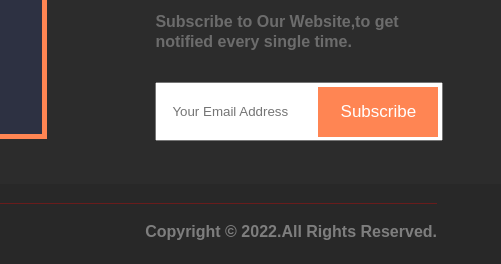
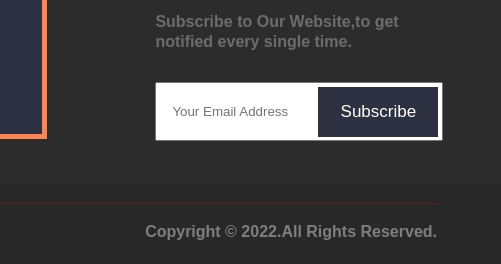
Before and after one commit to Kingkhan10000/Semester-project, a plain HTML site: page index.html in a window 1280 px wide. In both pictures the pointer is over the input "Subscribe". Shown: the part 3866-4130 px from the top of the page, 779-1280 px from the left. Drawn offline with Linux system fonts and the light colour scheme.

Commit message:
little update part 3

```diff
--- a/css/index.css
+++ b/css/index.css
@@ -1505,7 +1505,7 @@
         transition: 0.4s;
     }
 
-    footer .right .content input[tye="submit"]:hover {
+    footer .right .content input[type="submit"]:hover {
         background-color: #2D3142;
 
     }
```
